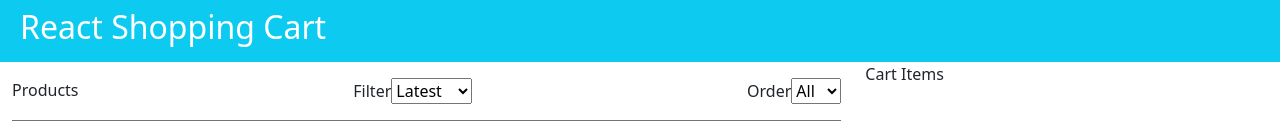
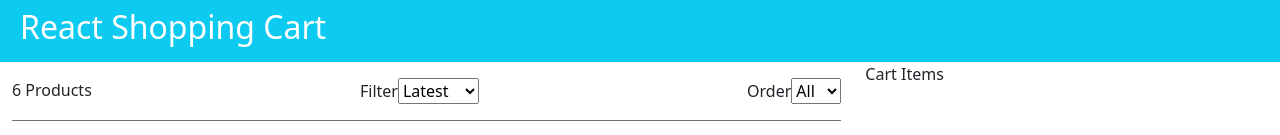
Before and after one commit to AliChaudharySandhu/Complete-ShoppingCart, a React (Create React App) app: page / in a window 1280 px wide. Shown: the top 135 px of the page. Built offline with nearby package versions, Linux system fonts and the light colour scheme.

Commit message:
filter-component-adjust

```diff
--- a/src/components/Main.js
+++ b/src/components/Main.js
@@ -59,7 +59,7 @@ class Main extends React.Component {
                 <div className="row">
                     <div className="col-8 cart__container">
                         <Filter
-                            count={this.products?.length}
+                            count={this.state.products.length}
                             size={this.state.size}
                             sort={this.state.sort}
                             sortFilter={this.handleSort}
```
